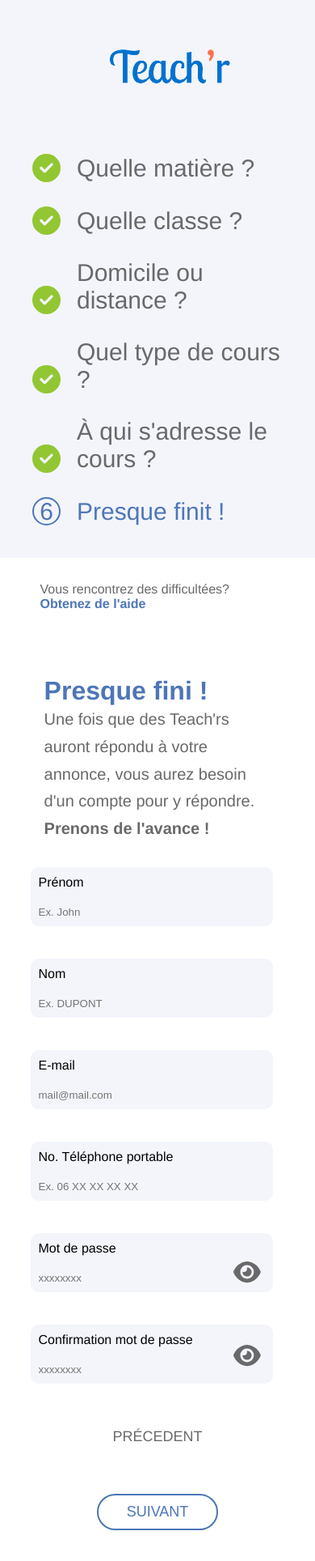
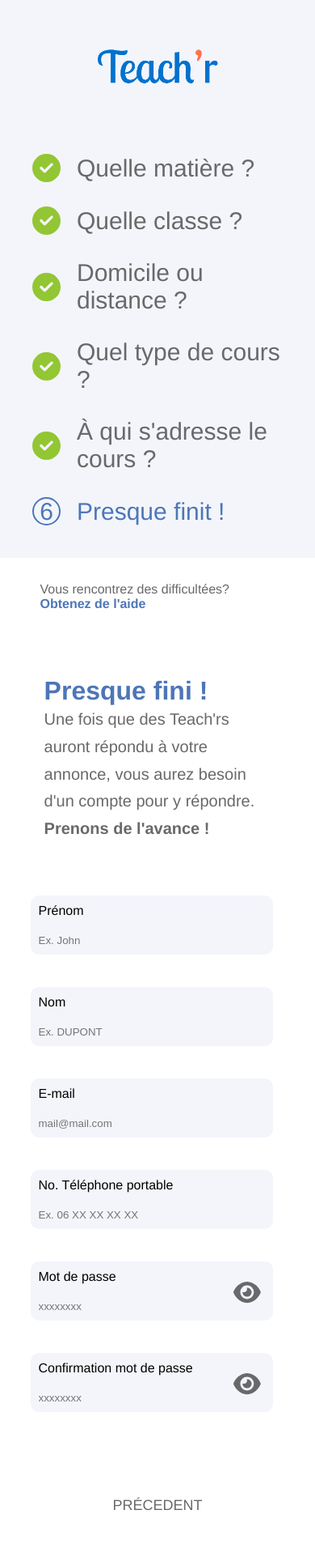
Before and after one commit to KinguBaka/Teach-r, a React (Create React App) app: page / in a window 390 px wide. Shown: the top 1928 px of the page at 81% size. Built offline with nearby package versions, Linux system fonts and the light colour scheme.

Commit message:
maj responsive form

```diff
--- a/src/components/Form.js
+++ b/src/components/Form.js
@@ -104,9 +104,6 @@ function FormPage() {
               type="password"
               placeholder="xxxxxxxx"
             />
-            <p className="text-danger">
-              <ErrorMessage name="password1" />
-            </p>
             <div className="cnt-icon">
               {eyes ? (
                 <FontAwesomeIcon
@@ -122,6 +119,9 @@ function FormPage() {
                 />
               )}
             </div>
+            <p className="text-danger">
+              <ErrorMessage name="password1" />
+            </p>
           </div>
           <div className="labelInput">
             <label htmlFor="password2">Confirmation mot de passe</label>
@@ -161,80 +161,6 @@ function FormPage() {
           </div>
         </Form>
       </Formik>
-
-      {/* <form className="form">
-        <div className="labelInput">
-          <label htmlFor="firstName">Prénom</label>
-          <input type="text" name="firstName" placeholder="Ex. John" />
-        </div>
-        <div className="labelInput">
-          <label htmlFor="lastName">Nom</label>
-          <input type="text" name="lastName" placeholder="Ex. DUPONT" />
-        </div>
-        <div className="labelInput">
-          <label htmlFor="email">E-mail</label>
-          <input type="email" name="email" placeholder="mail@mail.com" />
-        </div>
-        <div className="labelInput">
-          <label htmlFor="tel">No. Téléphone portable</label>
-          <input type="tel" name="tel" placeholder="Ex. 06 XX XX XX XX" />
-        </div>
-        <div className="labelInput">
-          <label htmlFor="password1">Mot de passe</label>
-          <input
-            className="mdp1"
-            name="password1"
-            type="password"
-            placeholder="xxxxxxxx"
-          />
-          <div className="cnt-icon">
-            {eyes ? (
-              <FontAwesomeIcon
-                className="icon"
-                icon={faEye}
-                onClick={afficherMdp}
-              />
-            ) : (
-              <FontAwesomeIcon
-                className="icon"
-                icon={faEyeSlash}
-                onClick={afficherMdp}
-              />
-            )}
-          </div>
-        </div>
-        <div className="labelInput">
-          <label htmlFor="password2">Confirmation mot de passe</label>
-          <input
-            className="mdp2"
-            name="password2"
-            type="password"
-            placeholder="xxxxxxxx"
-          />
-          <div className="cnt-icon">
-            {eyes2 ? (
-              <FontAwesomeIcon
-                className="icon"
-                icon={faEye}
-                onClick={afficherMdp2}
-              />
-            ) : (
-              <FontAwesomeIcon
-                className="icon"
-                icon={faEyeSlash}
-                onClick={afficherMdp2}
-              />
-            )}
-          </div>
-        </div>
-
-        <div className="form-Button">
-          <a href="" className="Btn-gris">
-            PRÉCEDENT
-          </a>
-          <input type="submit" value="SUIVANT" className="Btn-blanc" />
-        </div>
-      </form> */}
     </div>
   );
 }
--- a/src/styles/components/_formPage.scss
+++ b/src/styles/components/_formPage.scss
@@ -4,7 +4,7 @@
     flex-direction: row;
     flex-wrap: wrap;
     justify-content: space-between;
-    margin: 15px 0 15px 0;
+    margin: 50px 0 50px 0;
 
     .cnt-icon {
       display: flex;
@@ -44,6 +44,7 @@
       flex-direction: row;
       justify-content: space-around;
       align-items: center;
+      margin-top: 50px;
 
       .Btn-gris {
         margin: 30px;
--- a/src/styles/components/_sideBar.scss
+++ b/src/styles/components/_sideBar.scss
@@ -52,7 +52,7 @@
       margin: 10px 10px 30px 30px;
       display: flex;
       flex-direction: row;
-      align-items: flex-end;
+      align-items: center;
     }
   }
 
@@ -79,5 +79,9 @@
     &-img {
       display: none;
     }
+
+    &-title img {
+      margin: 0;
+    }
   }
 }
```
